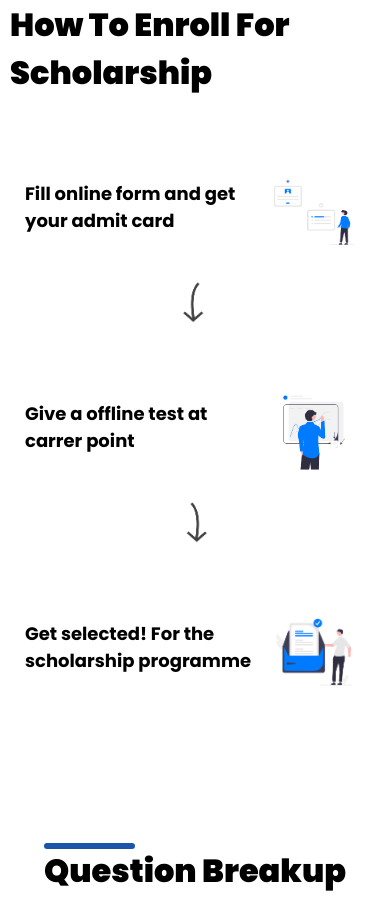
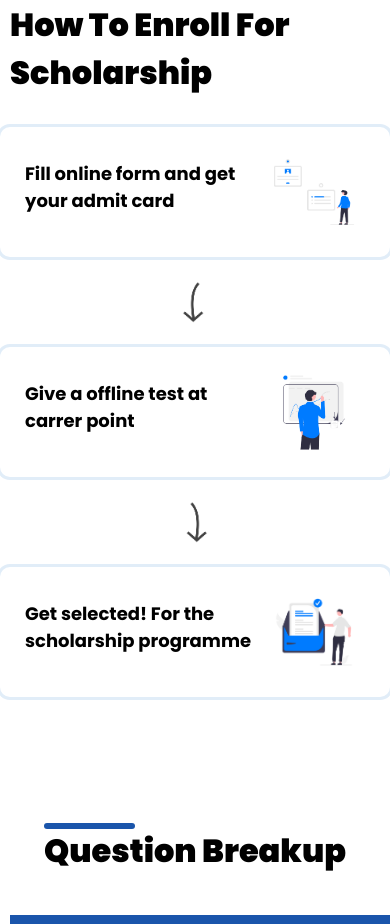
Before and after one commit to CoderAyushX/cpscholarship, a Next.js app: page / in a window 390 px wide. Shown: the part 2441-3365 px from the top of the page. Built offline with nearby package versions, Linux system fonts and the light colour scheme.

Commit message:
responsive

```diff
--- a/src/app/style/howto.module.css
+++ b/src/app/style/howto.module.css
@@ -3,12 +3,13 @@
   max-width: 850px;
   height: 130px;
   border-radius: 10px;
-  margin: 40px auto 0 auto;
+  margin: 20px auto 20px auto;
   padding: 0 10px;
   display: flex;
   align-items: flex-start;
   justify-content: space-between;
   width: 100%;
+  box-shadow: #e1edf8 0px 0px 0px 3px;
 }
 
 /* Styles for the first div taking 70% of the space */
```
